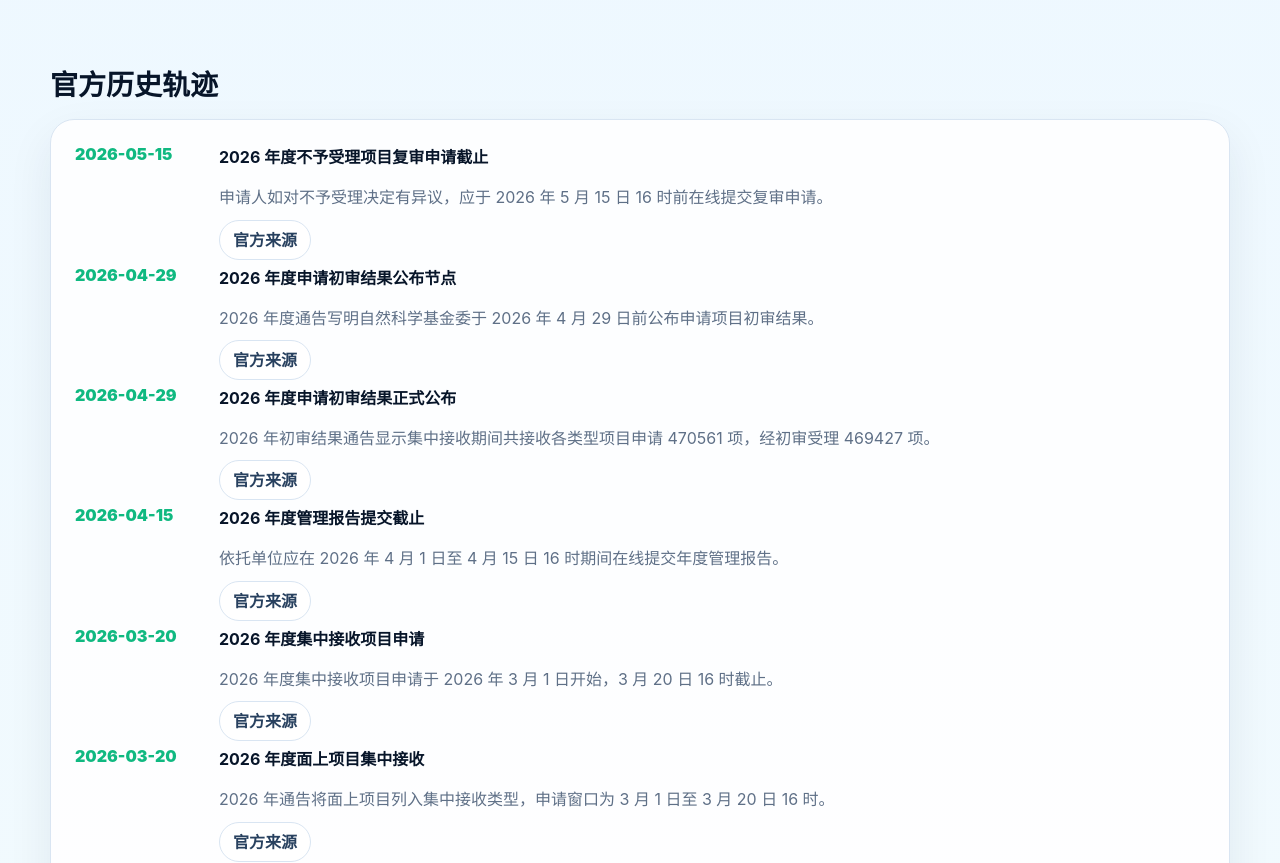
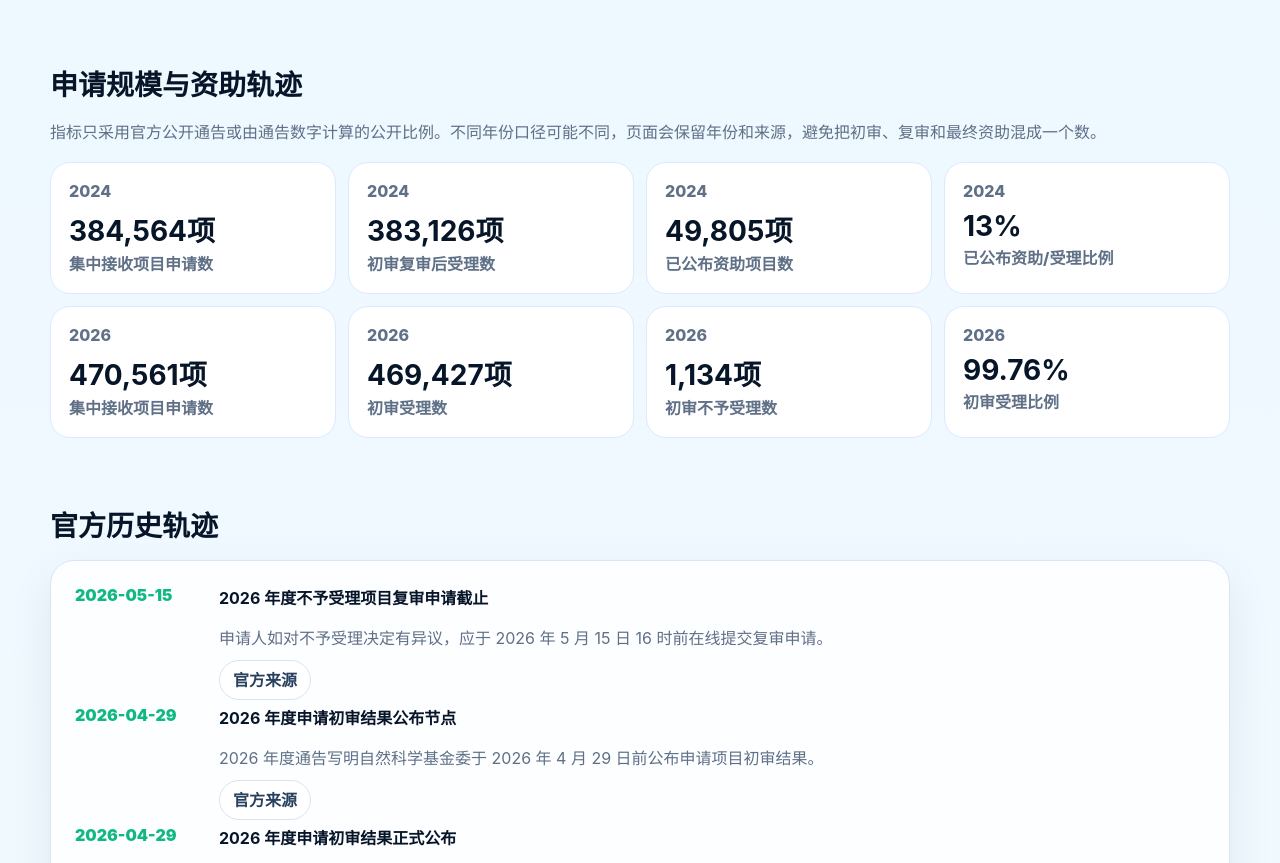
Before and after one commit to Just-Agent/research-funding-ddl, a website: page index.html in a window 1280 px wide. Shown: the part 2832-3695 px from the top of the page. Drawn offline with Linux system fonts and the light colour scheme.

Commit message:
feat: add nsfc application metrics

```diff
--- a/data/crawl-report.json
+++ b/data/crawl-report.json
@@ -1,5 +1,5 @@
 {
-  "generatedAt": "2026-05-24T05:57:35.174Z",
+  "generatedAt": "2026-05-24T14:13:42.650Z",
   "mode": "template-source-reachability",
   "topics": [
     {
--- a/data/topics/nsfc-ddl/metrics.json
+++ b/data/topics/nsfc-ddl/metrics.json
@@ -1,14 +1,122 @@
 [
   {
-    "id": "nsfc-funding-metric-placeholder",
+    "id": "nsfc-2024-applications-received",
     "topicId": "nsfc-ddl",
     "type": "metricSnapshot",
-    "metric": "funding_statistics_plan",
-    "value": "planned",
-    "asOfDate": "2026-05-24",
+    "metric": "applications_received",
+    "displayName": "集中接收项目申请数",
+    "value": 384564,
+    "unit": "项",
+    "year": 2024,
+    "asOfDate": "2024-08-23",
     "source": "国家自然科学基金委员会",
-    "url": "https://www.nsfc.gov.cn/",
+    "url": "https://www.nsfc.gov.cn/p1/3381/2824/66854.html",
     "accessMode": "public",
-    "scopeNote": "预留年度项目数、资助率、学部/项目类型统计入口；未导入官方年度统计前不展示具体数值。"
+    "scopeNote": "2024 年集中接收期间官方通告公布的项目申请总数；不代表全年所有项目类型。"
+  },
+  {
+    "id": "nsfc-2024-applications-accepted-after-recheck",
+    "topicId": "nsfc-ddl",
+    "type": "metricSnapshot",
+    "metric": "applications_accepted_after_recheck",
+    "displayName": "初审复审后受理数",
+    "value": 383126,
+    "unit": "项",
+    "year": 2024,
+    "asOfDate": "2024-08-23",
+    "source": "国家自然科学基金委员会",
+    "url": "https://www.nsfc.gov.cn/p1/3381/2824/66854.html",
+    "accessMode": "public",
+    "scopeNote": "2024 年集中接收项目经初审和复审后官方通告公布的受理数量。"
+  },
+  {
+    "id": "nsfc-2024-funded-announced-main-types",
+    "topicId": "nsfc-ddl",
+    "type": "metricSnapshot",
+    "metric": "funded_projects_announced_main_types",
+    "displayName": "已公布资助项目数",
+    "value": 49805,
+    "unit": "项",
+    "year": 2024,
+    "asOfDate": "2024-08-23",
+    "source": "国家自然科学基金委员会",
+    "url": "https://www.nsfc.gov.cn/p1/3381/2824/66854.html",
+    "accessMode": "public",
+    "scopeNote": "由 2024 年评审结果通告中已列明的面上、重点、青年、地区等项目类型资助数相加得到；通告注明集中接收期间其他类型项目仍在评审或审批中。"
+  },
+  {
+    "id": "nsfc-2024-funded-to-accepted-rate",
+    "topicId": "nsfc-ddl",
+    "type": "metricSnapshot",
+    "metric": "funded_to_accepted_rate",
+    "displayName": "已公布资助/受理比例",
+    "value": 13,
+    "unit": "%",
+    "year": 2024,
+    "asOfDate": "2024-08-23",
+    "source": "国家自然科学基金委员会",
+    "url": "https://www.nsfc.gov.cn/p1/3381/2824/66854.html",
+    "accessMode": "public",
+    "scopeNote": "按已公布资助项目数 49805 除以初审复审后受理数 383126 计算；不是官方定义的全年资助率。"
+  },
+  {
+    "id": "nsfc-2026-applications-received",
+    "topicId": "nsfc-ddl",
+    "type": "metricSnapshot",
+    "metric": "applications_received",
+    "displayName": "集中接收项目申请数",
+    "value": 470561,
+    "unit": "项",
+    "year": 2026,
+    "asOfDate": "2026-04-29",
+    "source": "国家自然科学基金委员会",
+    "url": "https://www.nsfc.gov.cn/p1/3381/2822/122579.html",
+    "accessMode": "public",
+    "scopeNote": "2026 年集中接收期间官方初审结果通告公布的项目申请总数；不代表全年所有项目类型。"
+  },
+  {
+    "id": "nsfc-2026-applications-initial-accepted",
+    "topicId": "nsfc-ddl",
+    "type": "metricSnapshot",
+    "metric": "applications_initial_accepted",
+    "displayName": "初审受理数",
+    "value": 469427,
+    "unit": "项",
+    "year": 2026,
+    "asOfDate": "2026-04-29",
+    "source": "国家自然科学基金委员会",
+    "url": "https://www.nsfc.gov.cn/p1/3381/2822/122579.html",
+    "accessMode": "public",
+    "scopeNote": "2026 年初审结果通告公布的初审受理项目数量；复审后数量以后续官方通告为准。"
+  },
+  {
+    "id": "nsfc-2026-applications-initial-not-accepted",
+    "topicId": "nsfc-ddl",
+    "type": "metricSnapshot",
+    "metric": "applications_initial_not_accepted",
+    "displayName": "初审不予受理数",
+    "value": 1134,
+    "unit": "项",
+    "year": 2026,
+    "asOfDate": "2026-04-29",
+    "source": "国家自然科学基金委员会",
+    "url": "https://www.nsfc.gov.cn/p1/3381/2822/122579.html",
+    "accessMode": "public",
+    "scopeNote": "2026 年初审结果通告公布的不予受理项目数量。"
+  },
+  {
+    "id": "nsfc-2026-initial-acceptance-rate",
+    "topicId": "nsfc-ddl",
+    "type": "metricSnapshot",
+    "metric": "initial_acceptance_rate",
+    "displayName": "初审受理比例",
+    "value": 99.76,
+    "unit": "%",
+    "year": 2026,
+    "asOfDate": "2026-04-29",
+    "source": "国家自然科学基金委员会",
+    "url": "https://www.nsfc.gov.cn/p1/3381/2822/122579.html",
+    "accessMode": "public",
+    "scopeNote": "按初审受理数 469427 除以集中接收申请总数 470561 计算；用于趋势展示，不替代官方评审结论。"
   }
 ]
--- a/index.html
+++ b/index.html
@@ -188,6 +188,27 @@
         gap: 12px;
         margin-top: 16px;
       }
+      .metrics-grid {
+        display: grid;
+        grid-template-columns: repeat(4, minmax(0, 1fr));
+        gap: 12px;
+        margin-top: 16px;
+      }
+      .metric-card {
+        border: 1px solid #dbeafe;
+        border-radius: 20px;
+        background: #ffffff;
+        padding: 18px;
+      }
+      .metric-card strong {
+        display: block;
+        margin: 8px 0 2px;
+        font-size: 28px;
+      }
+      .metric-card span {
+        color: var(--muted);
+        font-weight: 850;
+      }
       .type-card {
         border: 1px solid #dbeafe;
         border-radius: 20px;
@@ -203,7 +224,7 @@
         border-top: 1px solid var(--line);
       }
       @media (max-width: 860px) {
-        .hero, .grid, .stats, .type-grid { grid-template-columns: 1fr; }
+        .hero, .grid, .stats, .type-grid, .metrics-grid { grid-template-columns: 1fr; }
         .timeline-row { grid-template-columns: 1fr; gap: 6px; }
       }
     </style>
@@ -250,6 +271,12 @@
       </section>
 
       <section class="section">
+        <h2>申请规模与资助轨迹</h2>
+        <p class="muted">指标只采用官方公开通告或由通告数字计算的公开比例。不同年份口径可能不同，页面会保留年份和来源，避免把初审、复审和最终资助混成一个数。</p>
+        <div class="metrics-grid" id="metrics"></div>
+      </section>
+
+      <section class="section">
         <h2>官方历史轨迹</h2>
         <div class="panel timeline" id="timeline"></div>
       </section>
@@ -264,6 +291,7 @@
         fetch("./data/topics/nsfc-ddl/items.json").then((r) => r.json()),
         fetch("./data/topics/nsfc-ddl/sources.json").then((r) => r.json())
       ]);
+      const metrics = await fetch("./data/topics/nsfc-ddl/metrics.json").then((r) => r.json()).catch(() => []);
 
       const byType = (type) => items.filter((item) => item.type === type);
       const official = byType("officialDeadline");
@@ -346,6 +374,13 @@
           <a class="pill" href="${item.url}" target="_blank" rel="noreferrer">项目指南 / 通告</a>
         </article>
       `).join("");
+      document.querySelector("#metrics").innerHTML = metrics.map((metric) => `
+        <a class="metric-card" href="${metric.url}" target="_blank" rel="noreferrer">
+          <span>${metric.year || metric.asOfDate}</span>
+          <strong>${Number(metric.value).toLocaleString("zh-CN")}${metric.unit || ""}</strong>
+          <span>${metric.displayName || metric.metric}</span>
+        </a>
+      `).join("");
       document.querySelector("#timeline").innerHTML = history.map((item) => `
         <div class="timeline-row">
           <div class="timeline-date">${item.date}</div>
```
Also changed, not shown: README.md.
